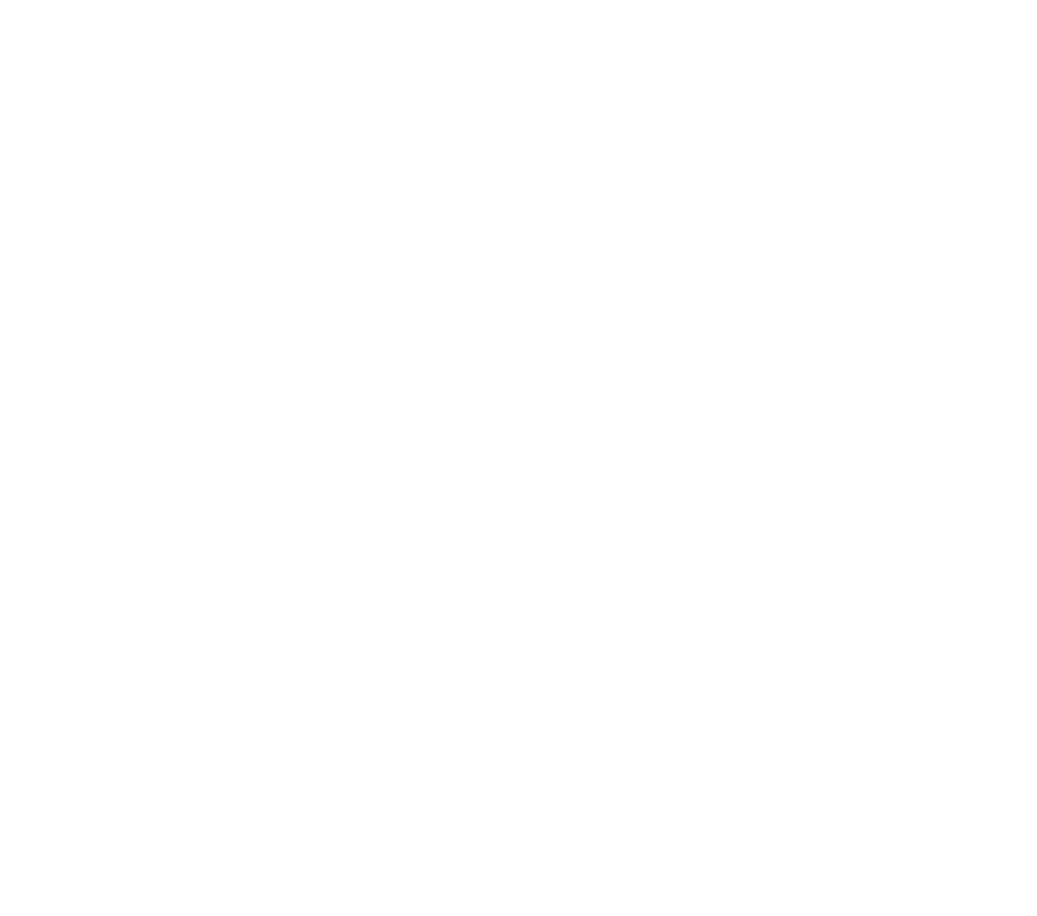
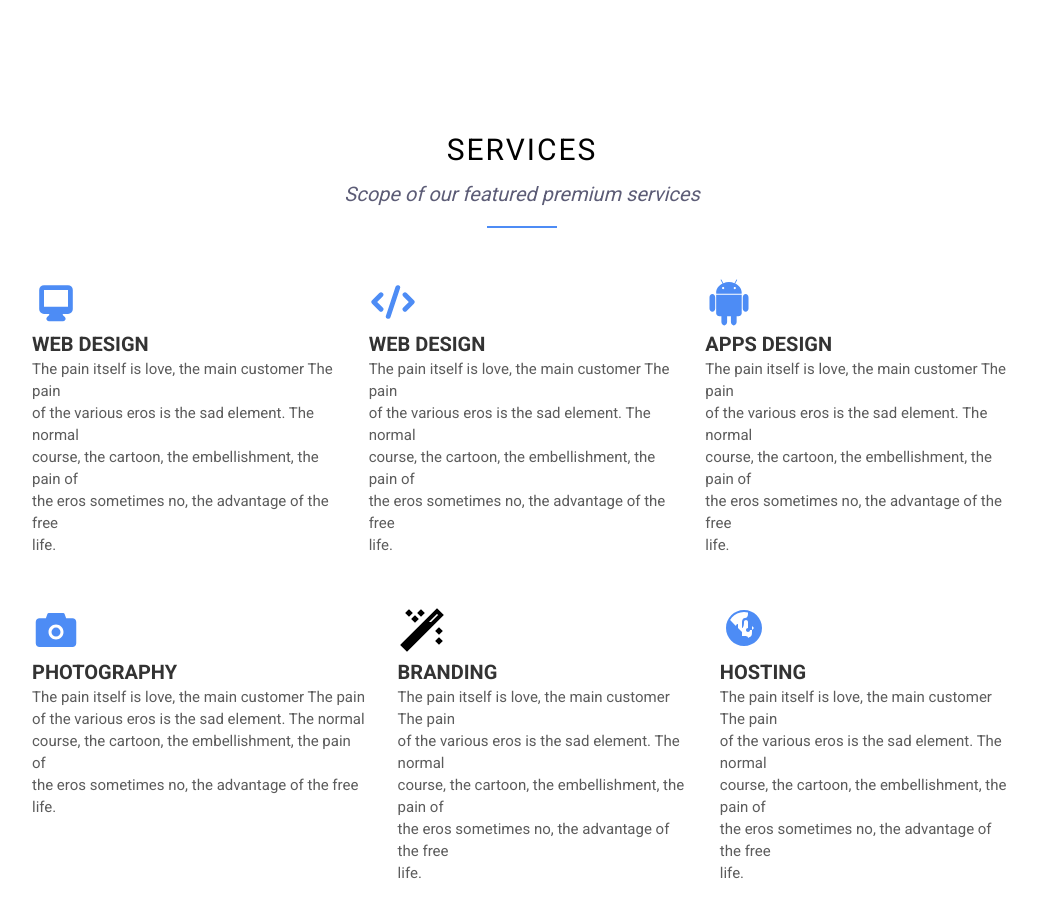
Before and after one commit to israelaniek/krunch, a React (Create React App) app: page / in a window 1280 px wide. Shown: the part 2340-3256 px from the top of the page, without its empty margins (118-1155 px from the left). Before the commit the page ends 2322 px from the top, so only its background shows below. Built offline with nearby package versions, Linux system fonts and the light colour scheme.

Commit message:
Services Section

```diff
--- /dev/null
+++ b/src/Components/Services/ServicesComponents.js
@@ -0,0 +1,88 @@
+import styled from "styled-components";
+import { HiDesktopComputer } from "react-icons/hi";
+import { HiCode } from "react-icons/hi";
+import { DiAndroid } from "react-icons/di";
+import { AiFillCamera } from "react-icons/ai";
+import { GrMagic } from "react-icons/gr";
+import { TiWorld } from "react-icons/ti";
+
+export const ServicesContainer = styled.div`
+  padding: 50px 150px;
+  display: flex;
+  flex-direction: column;
+  align-items: center;
+`;
+export const ServicesHeader = styled.h2`
+  font-weight: 500;
+  font-size: 30px;
+  letter-spacing: 2px;
+  text-transform: uppercase;
+  margin-bottom: 15px;
+  margin-top: 100px;
+`;
+export const ServicesSubHeading = styled.p`
+  font-style: italic;
+  color: #5c5c76;
+  font-size: 20px;
+`;
+export const ServicesWrapper = styled.div`
+  display: flex;
+  flex-direction: column;
+  align-items: center;
+  margin-top: 50px;
+`;
+export const Row1 = styled.div`
+  display: grid;
+  grid-template-columns: auto auto auto;
+  grid-column-gap: 30px;
+  margin-bottom: 50px;
+`;
+export const Row2 = styled.div`
+  display: grid;
+  grid-template-columns: auto auto auto;
+  grid-column-gap: 30px;
+`;
+export const Col1 = styled.div``;
+export const Col2 = styled.div``;
+export const Col3 = styled.div``;
+export const ColHeading = styled.h2`
+  font-size: 20px;
+  line-height: 28px;
+  font-weight: 700;
+  text-transform: uppercase;
+  color: #333;
+`;
+export const ColParagraph = styled.p`
+  color: #5c5c5c;
+  font-size: 15px;
+  line-height: 22px;
+  font-weight: 400;
+`;
+export const DesktopComputer = styled(HiDesktopComputer)`
+  font-size: 48px;
+  color: #4d8cf5;
+`;
+
+export const CodeIcon = styled(HiCode)`
+  font-size: 48px;
+  color: #4d8cf5;
+`;
+export const AndroidIcon = styled(DiAndroid)`
+  font-size: 48px;
+  color: #4d8cf5;
+`;
+
+export const Camera = styled(AiFillCamera)`
+  font-size: 48px;
+  color: #4d8cf5;
+`;
+
+export const Magic = styled(GrMagic)`
+  font-size: 48px;
+  color: #4d8cf5;
+`;
+
+export const World = styled(TiWorld)`
+  font-size: 48px;
+  color: #4d8cf5;
+`;
--- /dev/null
+++ b/src/Components/Services/index.js
@@ -0,0 +1,102 @@
+import React from "react";
+import { GrAssistListening } from "react-icons/gr/index.esm";
+import { LineBorder } from "../LineBorder";
+import {
+  AndroidIcon,
+  Camera,
+  CodeIcon,
+  Col1,
+  Col2,
+  Col3,
+  ColHeading,
+  ColParagraph,
+  DesktopComputer,
+  Magic,
+  Row1,
+  Row2,
+  ServicesContainer,
+  ServicesHeader,
+  ServicesSubHeading,
+  ServicesWrapper,
+  World,
+} from "./ServicesComponents";
+
+const Services = () => {
+  return (
+    <ServicesContainer>
+      <ServicesHeader>Services</ServicesHeader>
+      <ServicesSubHeading>
+        Scope of our featured premium services
+      </ServicesSubHeading>
+      <LineBorder />
+      <ServicesWrapper>
+        <Row1>
+          <Col1>
+            <DesktopComputer />
+            <ColHeading>Web Design</ColHeading>
+            <ColParagraph>
+              The pain itself is love, the main customer The pain <br /> of the
+              various eros is the sad element. The normal <br /> course, the
+              cartoon, the embellishment, the pain of <br /> the eros sometimes
+              no, the advantage of the free <br /> life.
+            </ColParagraph>
+          </Col1>
+          <Col2>
+            <CodeIcon />
+            <ColHeading>Web Design</ColHeading>
+            <ColParagraph>
+              The pain itself is love, the main customer The pain <br /> of the
+              various eros is the sad element. The normal <br /> course, the
+              cartoon, the embellishment, the pain of <br /> the eros sometimes
+              no, the advantage of the free <br /> life.
+            </ColParagraph>
+          </Col2>
+          <Col3>
+            <AndroidIcon />
+            <ColHeading>Apps Design</ColHeading>
+            <ColParagraph>
+              The pain itself is love, the main customer The pain <br /> of the
+              various eros is the sad element. The normal <br /> course, the
+              cartoon, the embellishment, the pain of <br /> the eros sometimes
+              no, the advantage of the free <br /> life.
+            </ColParagraph>
+          </Col3>
+        </Row1>
+        <Row2>
+          <Col1>
+            <Camera />
+            <ColHeading>Photography</ColHeading>
+            <ColParagraph>
+              The pain itself is love, the main customer The pain <br /> of the
+              various eros is the sad element. The normal <br /> course, the
+              cartoon, the embellishment, the pain of <br /> the eros sometimes
+              no, the advantage of the free <br /> life.
+            </ColParagraph>
+          </Col1>
+          <Col2>
+            <Magic />
+            <ColHeading>Branding</ColHeading>
+            <ColParagraph>
+              The pain itself is love, the main customer The pain <br /> of the
+              various eros is the sad element. The normal <br /> course, the
+              cartoon, the embellishment, the pain of <br /> the eros sometimes
+              no, the advantage of the free <br /> life.
+            </ColParagraph>
+          </Col2>
+          <Col3>
+            <World />
+            <ColHeading>Hosting</ColHeading>
+            <ColParagraph>
+              The pain itself is love, the main customer The pain <br /> of the
+              various eros is the sad element. The normal <br /> course, the
+              cartoon, the embellishment, the pain of <br /> the eros sometimes
+              no, the advantage of the free <br /> life.
+            </ColParagraph>
+          </Col3>
+        </Row2>
+      </ServicesWrapper>
+    </ServicesContainer>
+  );
+};
+
+export default Services;
--- /dev/null
+++ b/src/Components/TestimonialSection/TestimonialElements.js
@@ -0,0 +1,4 @@
+import styled from "styled-components";
+
+export const TestimonialContainer = styled.div ``
+export const TestimonialHeader = styled.h2 ``
--- /dev/null
+++ b/src/Components/TestimonialSection/index.js
@@ -0,0 +1,50 @@
+import { React, useState, useEffect } from "react";
+import { LineBorder } from "../LineBorder";
+import quotes from "./quotes";
+import { TestimonialContainer, TestimonialHeader } from "./TestimonialElements";
+
+const TestimonialSection = () => {
+  const quotes = [
+    {
+      0: {
+        client: "khe",
+        quote: "awesome",
+      },
+      1: {
+        client: "khe",
+        quote: "awesome",
+      },
+      2: {
+        client: "khe",
+        quote: "awesome",
+      },
+    },
+  ];
+
+  const [quoteData, getQuoteData] = useState(quotes);
+  const [current, setCurrent] = useState(0);
+  const [quote, getQuote] = useState(quoteData[current]);
+
+  useEffect(() => getQuote(quoteData[current]), [current, quote]);
+
+  const nextQuote = () => {
+    current === quoteData.length - 1 ? setCurrent(0) : setCurrent(current + 1);
+  };
+
+  const prevQuote = () => {
+    current = 0 ? setCurrent(quoteData.length - 1) : setCurrent(current - 1);
+  };
+  console.log(current)
+
+  const dotPicksQuote = (e) => setCurrent(Number(e.target.id))
+
+  return (
+    <TestimonialContainer>
+      <TestimonialHeader>Testimonials</TestimonialHeader>
+      <LineBorder isWhite={true} />
+
+    </TestimonialContainer>
+  );
+};
+
+export default TestimonialSection;
--- a/src/Pages/index.js
+++ b/src/Pages/index.js
@@ -2,7 +2,9 @@
 import AboutUs from "../Components/AboutUsSection";
 import HeroSection from "../Components/HeroSection";
 import Navbar from "../Components/Navbar";
-import PortfolioSection from "../Components/PortfolioSectoin";
+import PortfolioSection from "../Components/PortfolioSection";
+import Services from "../Components/Services";
+// import TestimonialSection from "../Components/TestimonialSection";
 
 const HomePage = () => {
   return (
@@ -10,7 +12,9 @@
       <Navbar />
       <HeroSection />
       <AboutUs />
-      <PortfolioSection/>
+      <PortfolioSection />
+      {/* <TestimonialSection /> */}
+      <Services />
     </>
   );
 };
```
Also changed, not shown: src/Components/PortfolioSection/PortfolioElement.js (renamed from src/Components/PortfolioSectoin/PortfolioElement.js), src/Components/PortfolioSection/index.js (renamed from src/Components/PortfolioSectoin/index.js), src/Components/TestimonialSection/quotes.js (added).
